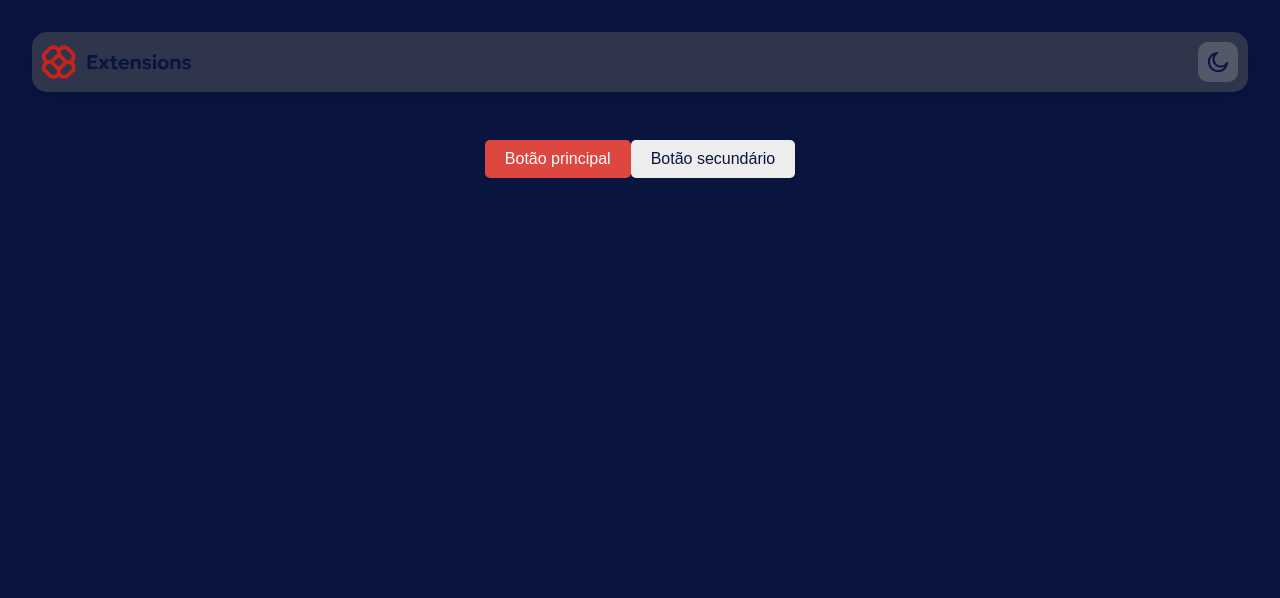
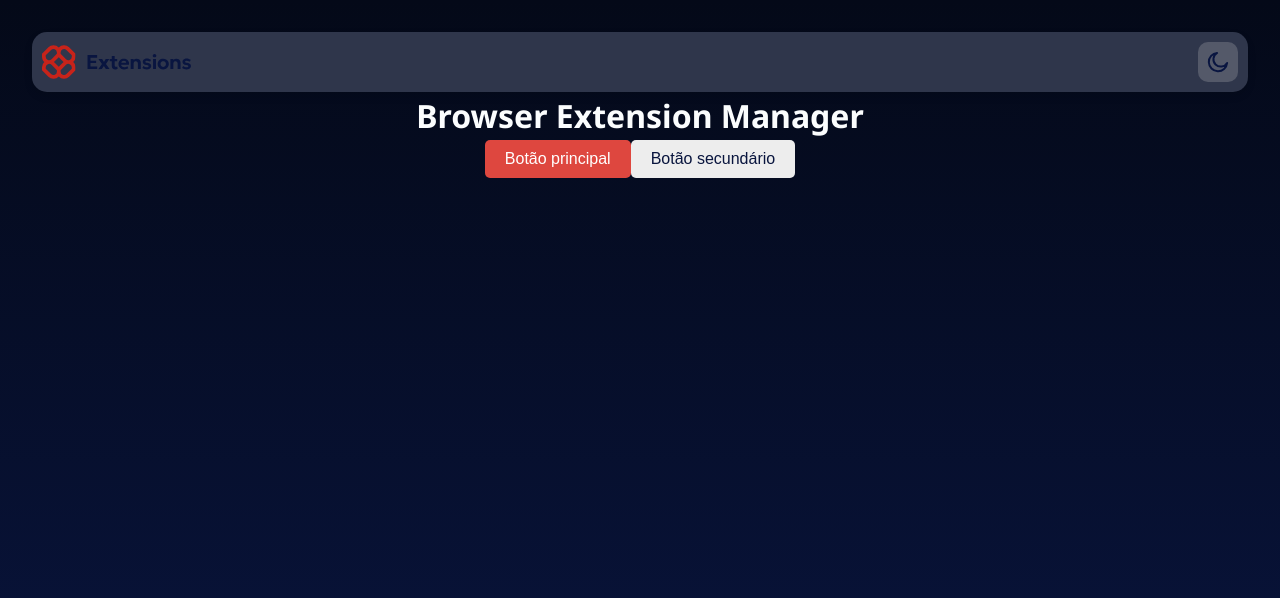
Before and after one commit to Ledelara/browser-extension-manager, a React (Vite) app: page / in a window 1280 px wide. Shown: the top 598 px of the page. Built offline with nearby package versions, Linux system fonts and the light colour scheme.

Commit message:
💄 Style: corrigindo esquema de cores

```diff
--- a/src/index.css
+++ b/src/index.css
@@ -1,4 +1,3 @@
-/* ===== CSS RESET (simplificado) ===== */
 *,
 *::before,
 *::after {
@@ -15,13 +14,12 @@
 body {
   font-family: 'Noto Sans', sans-serif;
   font-size: 16px;
-  background: var(--neutral-900);
-  color: var(--neutral-900);
+  background: var(--dark-gradient);
+  color: var(--neutral-0);
   line-height: 1.5;
   -webkit-font-smoothing: antialiased;
 }
 
-/* ===== CSS Variables ===== */
 :root {
   /* Neutral */
   --neutral-900: hsl(227, 75%, 14%);
@@ -43,7 +41,6 @@
   --dark-gradient: linear-gradient(180deg, #040918 0%, #091540 100%);
 }
 
-/* ===== Utility example (opcional) ===== */
 img,
 svg {
   display: block;
```
